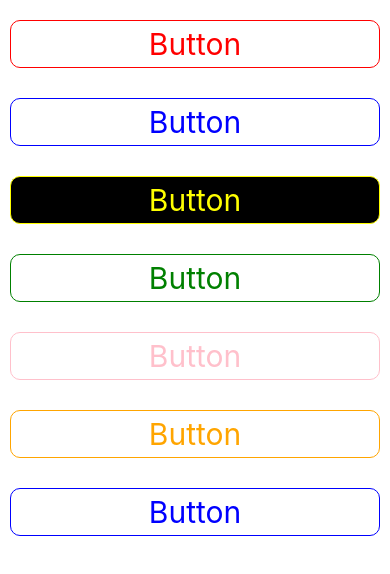
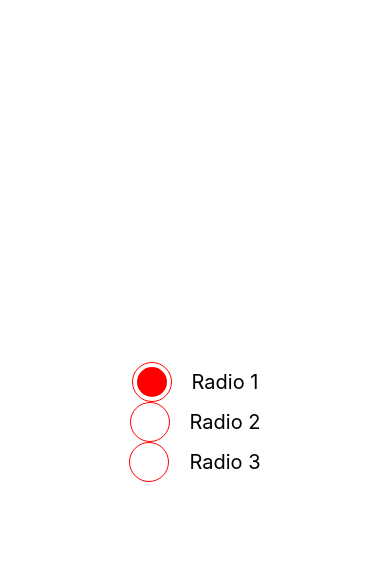
Before and after one commit to gopalkushwah/React-Native, a React Native app: screen / in a window 390 px wide. Shown: the top 574 px of the page. Built offline with nearby package versions, Linux system fonts and the light colour scheme.

Commit message:
Creating radion buttons using TouchableOpacity

```diff
--- a/App.tsx
+++ b/App.tsx
@@ -5,7 +5,7 @@ import {
 import User from "./components/User";
 const App = () => {
   return (
-    <View >
+    <View style={{flex : 1}}>
       <User></User>
     </View>
   )
--- a/components/User.tsx
+++ b/components/User.tsx
@@ -1,125 +1,85 @@
-import React from 'react'
-import {Alert, StyleSheet, Text, TouchableHighlight, View} from 'react-native';
+import React, { useState } from 'react'
+import {Alert, StyleSheet, Text, TouchableOpacity, View} from 'react-native';
 
 const User = () => {
+    const [selectedRadio, setSelectedRadio] = useState(1);
+
     return (
-        <View>
-           <TouchableHighlight
+        <View style={styles.main}>
 
-           >
-            <Text
-            onPress={()=>{
-                Alert.alert("Jai Shree Ram ")
-            }}
-            style={[styles.button,styles.btn]}>Button</Text>
-           </TouchableHighlight>
-           <TouchableHighlight
+            <TouchableOpacity
+                onPress={()=>setSelectedRadio(1)}
+            >
+                <View style={styles.radioWrapper}>
+                    <View style={styles.radioBtn}>
+                        {
+                            selectedRadio === 1 ? <View style={styles.radioBtnIn}></View> : null
+                        }
+                    </View>
+                    <Text style={styles.radioText}>Radio 1</Text>
+                </View>
+            </TouchableOpacity>
+            <Text></Text>
+            <TouchableOpacity
+                onPress={()=>setSelectedRadio(2)}
+            >
+                <View style={styles.radioWrapper}>
+                    <View style={styles.radioBtn}>
+                        {
+                            selectedRadio === 2 ? <View style={styles.radioBtnIn}></View> : null
+                        }
+                    </View>
+                    <Text style={styles.radioText}>Radio 2</Text>
+                </View>
+            </TouchableOpacity>
+            <Text></Text>
 
-           >
-            <Text
-            onPress={()=>{
-                Alert.alert("Jai Shree Ram ")
-            }}
-            style={[styles.button1,styles.btn]}>Button</Text>
-           </TouchableHighlight>
-           <TouchableHighlight
+            <TouchableOpacity
+                onPress={()=>setSelectedRadio(3)}
+            >
+                <View style={styles.radioWrapper}>
+                    <View style={styles.radioBtn}>
+                        {
+                            selectedRadio === 3 ? <View style={styles.radioBtnIn}></View> : null
+                        }
+                    </View>
+                    <Text style={styles.radioText}>Radio 3</Text>
+                </View>
+            </TouchableOpacity>
 
-           >
-            <Text
-            onPress={()=>{
-                Alert.alert("Jai Shree Ram ")
-            }}
-            style={[styles.button2,styles.btn,{backgroundColor : 'black'}]}>Button</Text>
-           </TouchableHighlight>
-           <TouchableHighlight
-
-           >
-            <Text
-            onPress={()=>{
-                Alert.alert("Jai Shree Ram ")
-            }}
-            style={[styles.button3,styles.btn]}>Button</Text>
-           </TouchableHighlight>
-           <TouchableHighlight
-
-           >
-            <Text
-            onPress={()=>{
-                Alert.alert("Jai Shree Ram ")
-            }}
-            style={[styles.button4,styles.btn]}>Button</Text>
-           </TouchableHighlight>
-           <TouchableHighlight
-
-           >
-            <Text
-            onPress={()=>{
-                Alert.alert("Jai Shree Ram ")
-            }}
-            style={[styles.button5,styles.btn]}>Button</Text>
-           </TouchableHighlight>
-           <TouchableHighlight
-
-           >
-            <Text
-            onPress={()=>{
-                Alert.alert("Jai Shree Ram ")
-            }}
-            style={[styles.button6,styles.btn]}>Button</Text>
-           </TouchableHighlight>
         </View>
     )
 }
 
 const styles = StyleSheet.create({
-    btn :{
-        fontSize : 30,
-        margin : 10,
-        marginTop : 20,
-        textAlign : 'center',
-        padding : 5,
-        backgroundColor : 'white',
-        borderWidth :1 ,
-        borderRadius :10,
-        elevation : 10
-
+    main : {
+        flex : 1,
+        alignItems :'center',
+        justifyContent : 'center'
     },
-    button : {
-        color : 'red',
+    radioBtn : {
+        height : 40,
+        width : 40,
         borderColor : 'red',
-        shadowColor : 'red',
+        borderWidth : 1,
+        borderRadius : 20,
+        alignItems: 'center',
+        justifyContent :'center'
     },
-    button1 : {
-        color : 'blue',
-        borderColor : 'blue',
-        shadowColor : 'red',
+    radioBtnIn:{
+        height : 30,
+        width : 30,
+        backgroundColor : 'red',
+        borderRadius : 15,
     },
-    button2 : {
-        color : 'yellow',
-        borderColor : 'yellow',
-        shadowColor : 'yellow',
-        backgroundColor : 'red',
-
+    radioText : {
+        fontSize : 20,
+        color :'black',
+        marginLeft : 20
     },
-    button3 : {
-        color : 'green',
-        borderColor : 'green',
-        shadowColor : 'green',
-    },
-    button4 : {
-        color : 'pink',
-        borderColor : 'pink',
-        shadowColor : 'pink',
-    },
-    button5 : {
-        color : 'orange',
-        borderColor : 'orange',
-        shadowColor : 'orange',
-    },
-    button6: {
-        color : 'blue',
-        borderColor : 'blue',
-        shadowColor : 'red',
+    radioWrapper:{
+        alignItems:'center',
+        flexDirection:'row'
     }
 })
 
```
